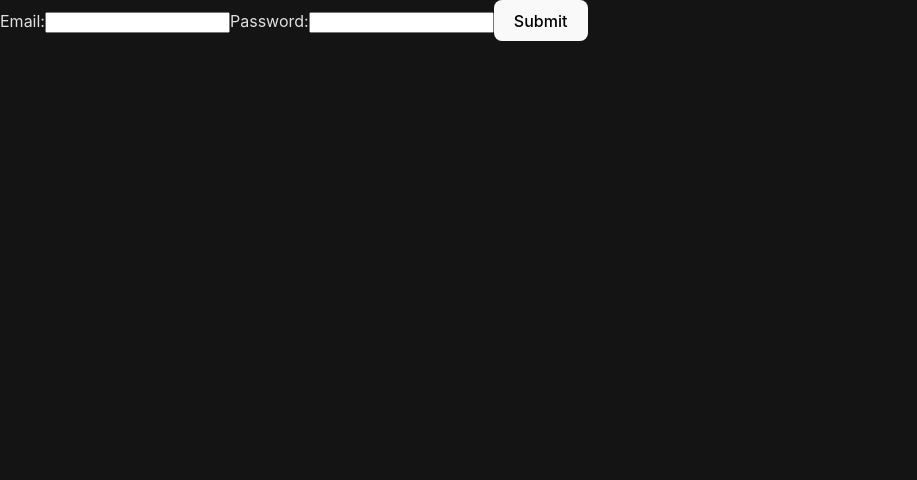
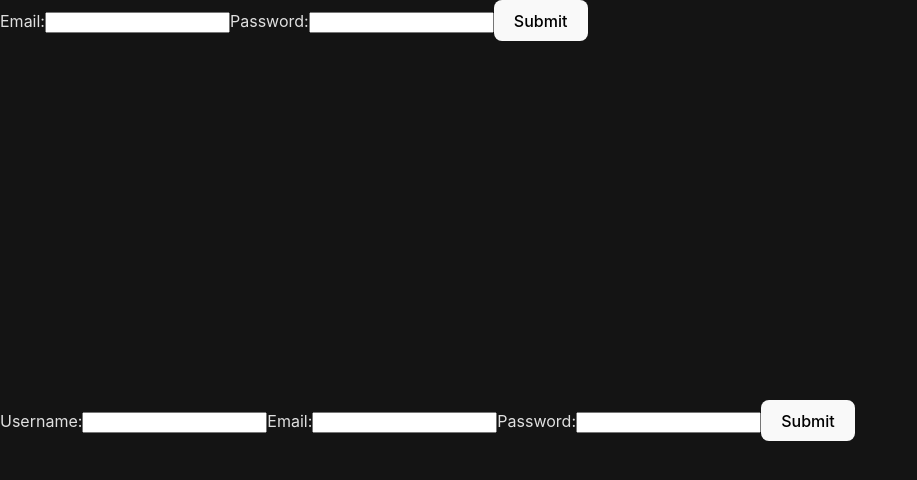
Before and after one commit to venkatthirupathi/Rtce, a React (Vite) app in the folder CodeLiveProjectFrontend/: page /Login in a window 1280 px wide. Shown: the top 480 px of the page, without its empty margins (0-917 px from the left). Built offline with nearby package versions, Linux system fonts and the light colour scheme.

Commit message:
added sign up

```diff
--- a/CodeLiveProjectFrontend/src/Landing.jsx
+++ b/CodeLiveProjectFrontend/src/Landing.jsx
@@ -1,6 +1,6 @@
 import { useState } from 'react';
 // import Cookies from 'js-cookie'
-import Tile from './Components/Tile';
+// import Tile from './Components/Tile';
 import {app} from './firebase';
 import {getAuth, signInWithEmailAndPassword} from 'firebase/auth'
 
@@ -12,13 +12,8 @@ const Landing = () => {
     e.preventDefault();
     signInWithEmailAndPassword(getAuth(app), email, password).then((userCredential) => {
         console.log(userCredential)
-    }).catch((e)=>confirm("false"))
-
-    // Here you would typically make a request to your server to authenticate the user
-    // If the authentication is successful, you can store the user's email in local storage
-    // and redirect to the home page
+    }).catch((e)=>confirm(e + "false"))
     localStorage.setItem('email', email);
-    // history.push('/home');
   }
 
   return (
@@ -36,14 +31,14 @@ const Landing = () => {
   )
 }
 
-const Home = () => {
-  const email = localStorage.getItem('email');
-  return (
-    <div>
-      <h1>Welcome, {email}!</h1>
-      <Tile title="Education" description="Teach And Show Examples At Same Time"/>
-    </div>
-  )
-}
+// const Home = () => {
+//   const email = localStorage.getItem('email');
+//   return (
+//     <div>
+//       <h1>Welcome, {email}!</h1>
+//       <Tile title="Education" description="Teach And Show Examples At Same Time"/>
+//     </div>
+//   )
+// }
 
 export default Landing;
--- /dev/null
+++ b/CodeLiveProjectFrontend/src/SignUp.jsx
@@ -0,0 +1,41 @@
+import { useState } from 'react';
+import {app, database} from './firebase'
+import { createUserWithEmailAndPassword, getAuth } from 'firebase/auth';
+
+
+const Signup = () => {
+  const [username, setUsername] = useState('');
+  const [email, setEmail] = useState('');
+  const [password, setPassword] = useState('');
+
+  const handleSubmit = async (e) => {
+    e.preventDefault();
+    try {
+      const userCredential = await createUserWithEmailAndPassword(getAuth(app), email, password);
+      await database.ref(`users/${userCredential.user.uid}`).set({ username });
+      console.log("user created" + userCredential)
+
+    } catch (error) {
+      console.error('Error signing up:', error);
+    }
+  }
+  return (
+    <form onSubmit={handleSubmit}>
+      <label>
+        Username:
+        <input type="text" value={username} onChange={(e) => setUsername(e.target.value)} />
+      </label>
+      <label>
+        Email:
+        <input type="email" value={email} onChange={(e) => setEmail(e.target.value)} />
+      </label>
+      <label>
+        Password:
+        <input type="password" value={password} onChange={(e) => setPassword(e.target.value)} />
+      </label>
+      <button type="submit">Submit</button>
+    </form>
+  )
+}
+
+export default Signup;
--- a/CodeLiveProjectFrontend/src/main.jsx
+++ b/CodeLiveProjectFrontend/src/main.jsx
@@ -2,6 +2,7 @@ import React from 'react'
 import ReactDOM from 'react-dom/client'
 import App from './App.jsx'
 import Landing from './Landing.jsx'
+import Signup from './SignUp.jsx'
 import './index.css'
 import { BrowserRouter } from 'react-router-dom'
 
@@ -11,5 +12,6 @@ ReactDOM.createRoot(document.getElementById('root')).render(
   <BrowserRouter>
   {/* <App /> */}
    <Landing />
+  <Signup />
   </BrowserRouter>
 )
```
